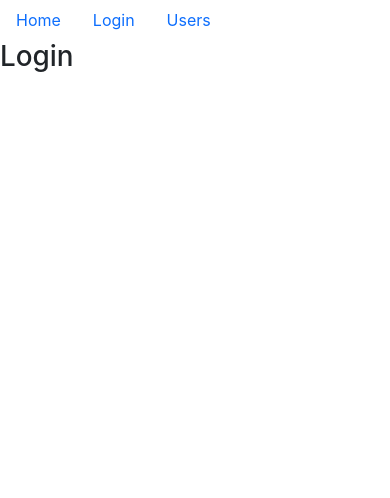
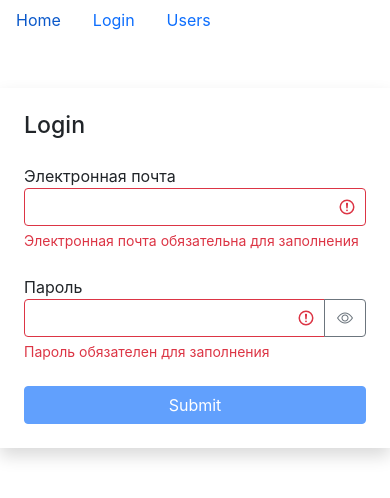
Before and after one commit to VooDooGrayWOOD/fast-company, a React (Create React App) app: page /login in a window 390 px wide. Shown: the top 498 px of the page. Built offline with nearby package versions, Linux system fonts and the light colour scheme.

Commit message:
add validation on project

```diff
--- /dev/null
+++ b/src/components/textField.jsx
@@ -0,0 +1,56 @@
+import React, { useState } from 'react'
+import PropTypes from 'prop-types'
+
+const TextField = ({ label, type, value, name, onChange, error }) => {
+    const [showPassword, setShowPassword] = useState(false)
+    const getInputClasses = () => {
+        return 'form-control' + (error ? ' is-invalid' : '')
+    }
+
+    const toggleShowPassword = () => {
+        setShowPassword((prevState) => !prevState)
+    }
+
+    return (
+        <div className="mb-4">
+            <label htmlFor={name}>{label}</label>
+            <div className="input-group has-validation">
+                <input
+                    type={showPassword ? 'text' : type}
+                    id={name}
+                    value={value}
+                    name={name}
+                    onChange={onChange}
+                    className={getInputClasses()}
+                />
+                {type === 'password' && (
+                    <button
+                        className="btn btn-outline-secondary"
+                        type="button"
+                        onClick={toggleShowPassword}
+                    >
+                        <i
+                            className={
+                                'bi bi-eye' + (showPassword ? '-slash' : '')
+                            }
+                        ></i>
+                    </button>
+                )}
+                {error && <div className="invalid-feedback">{error}</div>}
+            </div>
+        </div>
+    )
+}
+TextField.defaultProps = {
+    type: 'text'
+}
+TextField.propTypes = {
+    label: PropTypes.string,
+    type: PropTypes.string,
+    name: PropTypes.string,
+    value: PropTypes.string,
+    onChange: PropTypes.func,
+    error: PropTypes.string
+}
+
+export default TextField
--- a/src/layouts/login.jsx
+++ b/src/layouts/login.jsx
@@ -1,7 +1,95 @@
-import React from 'react'
+import React, { useEffect, useState } from 'react'
+import TextField from '../components/textField'
+import { validator } from '../utils/validator'
 
 const Login = () => {
-    return <h1>Login</h1>
+    const [data, setData] = useState({ email: '', password: '' })
+    const [errors, setErrors] = useState({})
+
+    const handleChange = ({ target }) => {
+        setData((prevState) => ({
+            ...prevState,
+            [target.name]: target.value
+        }))
+    }
+
+    const validatorConfig = {
+        email: {
+            isRequired: {
+                message: 'Электронная почта обязательна для заполнения'
+            },
+            isEmail: { message: 'Email введён не корректно' }
+        },
+        password: {
+            isRequired: {
+                message: 'Пароль обязателен для заполнения'
+            },
+            isCapitalSymbol: {
+                message: 'Пароль должен содеражать хотя бы одну заглавную букву'
+            },
+            isContainDigit: {
+                message: 'Пароль должен содеражать хотя бы одну цифру'
+            },
+            min: {
+                message:
+                    'Пароль должен состоять минимум из 8 (восьми) символов',
+                value: 8
+            }
+        }
+    }
+
+    useEffect(() => {
+        validate()
+    }, [data])
+
+    const validate = () => {
+        const errors = validator(data, validatorConfig)
+        setErrors(errors)
+        return Object.keys(errors).length === 0
+    }
+
+    const isValid = Object.keys(errors).length === 0
+
+    const handleSubmit = (e) => {
+        e.preventDefault()
+        const isValid = validate()
+        if (!isValid) return
+        console.log(data)
+    }
+
+    return (
+        <div className="container mt-5">
+            <div className="row">
+                <div className="col-md-6 offset-md-3 shadow p-4">
+                    <h3 className="mb-4">Login</h3>
+                    <form onSubmit={handleSubmit}>
+                        <TextField
+                            label="Электронная почта"
+                            onChange={handleChange}
+                            name="email"
+                            value={data.email}
+                            error={errors.email}
+                        />
+                        <TextField
+                            label="Пароль"
+                            type="password"
+                            onChange={handleChange}
+                            name="password"
+                            value={data.password}
+                            error={errors.password}
+                        />
+                        <button
+                            type="submit"
+                            disabled={!isValid}
+                            className="btn btn-primary w-100 mx-auto"
+                        >
+                            Submit
+                        </button>
+                    </form>
+                </div>
+            </div>
+        </div>
+    )
 }
 
 export default Login
--- /dev/null
+++ b/src/utils/validator.js
@@ -0,0 +1,46 @@
+export function validator(data, config) {
+    const errors = {}
+    function validate(validateMethod, data, config) {
+        let statusValidate
+        switch (validateMethod) {
+            case 'isRequired':
+                statusValidate = data.trim() === ''
+                break
+            case 'isEmail': {
+                const emailRegExp = /^\S+@\S+\.\S+$/g
+                statusValidate = !emailRegExp.test(data)
+                break
+            }
+            case 'isCapitalSymbol': {
+                const capitalRegExp = /[A-Z]+/g
+                statusValidate = !capitalRegExp.test(data)
+                break
+            }
+            case 'isContainDigit': {
+                const digitRegExp = /\d+/g
+                statusValidate = !digitRegExp.test(data)
+                break
+            }
+            case 'min': {
+                statusValidate = data.length < config.value
+                break
+            }
+            default:
+                break
+        }
+        if (statusValidate) return config.message
+    }
+    for (const fieldName in data) {
+        for (const validateMethod in config[fieldName]) {
+            const error = validate(
+                validateMethod,
+                data[fieldName],
+                config[fieldName][validateMethod]
+            )
+            if (error && !errors[fieldName]) {
+                errors[fieldName] = error
+            }
+        }
+    }
+    return errors
+}
```
